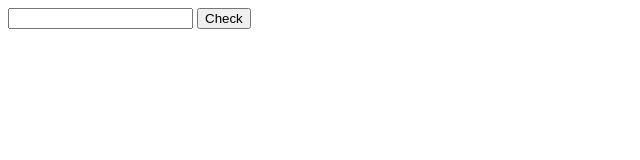
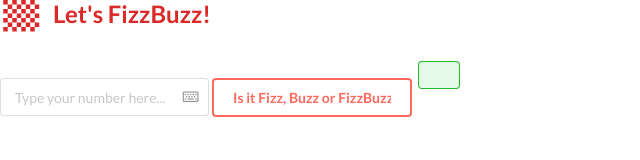
Before and after one commit to dashlykova/fizzbuzz_js, a website: page src/index.html in a window 1280 px wide. Shown: the whole page, without its empty margins (0-640 px from the left). Drawn offline with nearby package versions, Linux system fonts and the light colour scheme.

Commit message:
Adding a very basic styling using semantic ui

```diff
--- a/src/index.html
+++ b/src/index.html
@@ -1,15 +1,29 @@
 <!DOCTYPE html>
 <html lang="en">
+
 <head>
     <meta charset="UTF-8">
     <meta name="viewport" content="width=device-width, initial-scale=1.0">
     <meta http-equiv="X-UA-Compatible" content="ie=edge">
-    <title>Puppeteer Mocha Scaffold</title>
+    <link rel="stylesheet" type="text/css"
+        href="https://cdnjs.cloudflare.com/ajax/libs/semantic-ui/2.4.1/semantic.min.css">
+    <script src="  https://cdnjs.cloudflare.com/ajax/libs/semantic-ui/2.4.1/semantic.min.js"></script>
+    <title>Address book</title>
 </head>
+
 <body>
-    <input type="text" id="value">
-    <input type="submit" value="Check" id="button">
-    <div id="display_answer"></div>
+    <h1 class="ui red large centered header">
+        <i class="chess board icon"></i>
+        <div class="content">
+            Let's FizzBuzz!
+        </div>
+    </h1>
+    <div class="ui icon input">
+        <i class="keyboard outline icon"></i>
+        <input type="text" id="value" placeholder="Type your number here...">
+    </div>
+    <input class="ui inverted red button" value="Is it Fizz, Buzz or FizzBuzz?" id="button">
+    <div class="ui compact green message" id="display_answer"></div>
 </body>
 <script src="js/fizzbuzz.js"></script>
 
@@ -17,7 +31,7 @@
     document.addEventListener('DOMContentLoaded', () => {
         let button = document.getElementById('button')
         let displayDiv = document.getElementById('display_answer')
-            button.addEventListener('click', () =>{
+        button.addEventListener('click', () => {
             let value = document.getElementById('value').value
             let fizzBuzz = new FizzBuzz
             let result = fizzBuzz.check(value)
@@ -25,4 +39,5 @@
         })
     })
 </script>
+
 </html>
```
Lines whose indentation alone changed are shown as unchanged.
